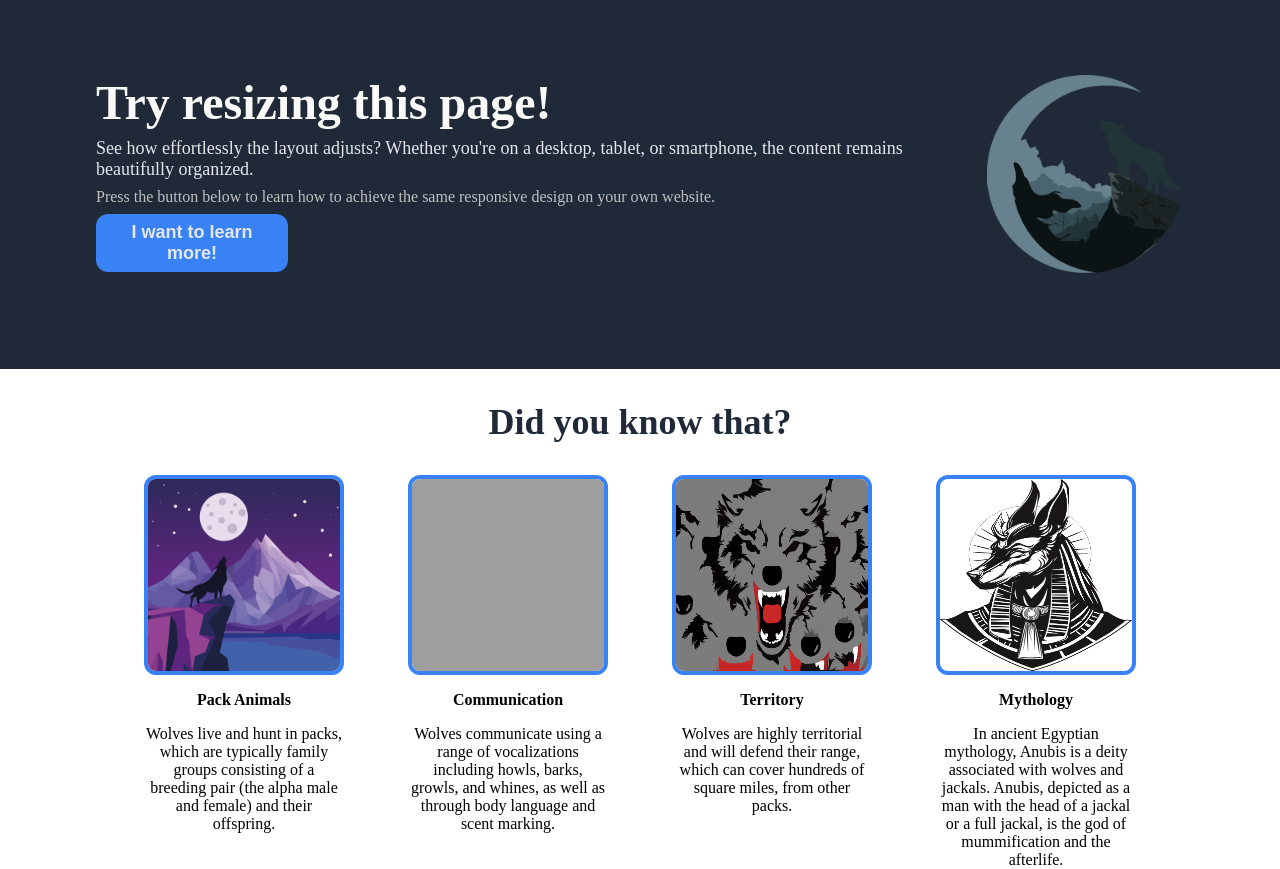
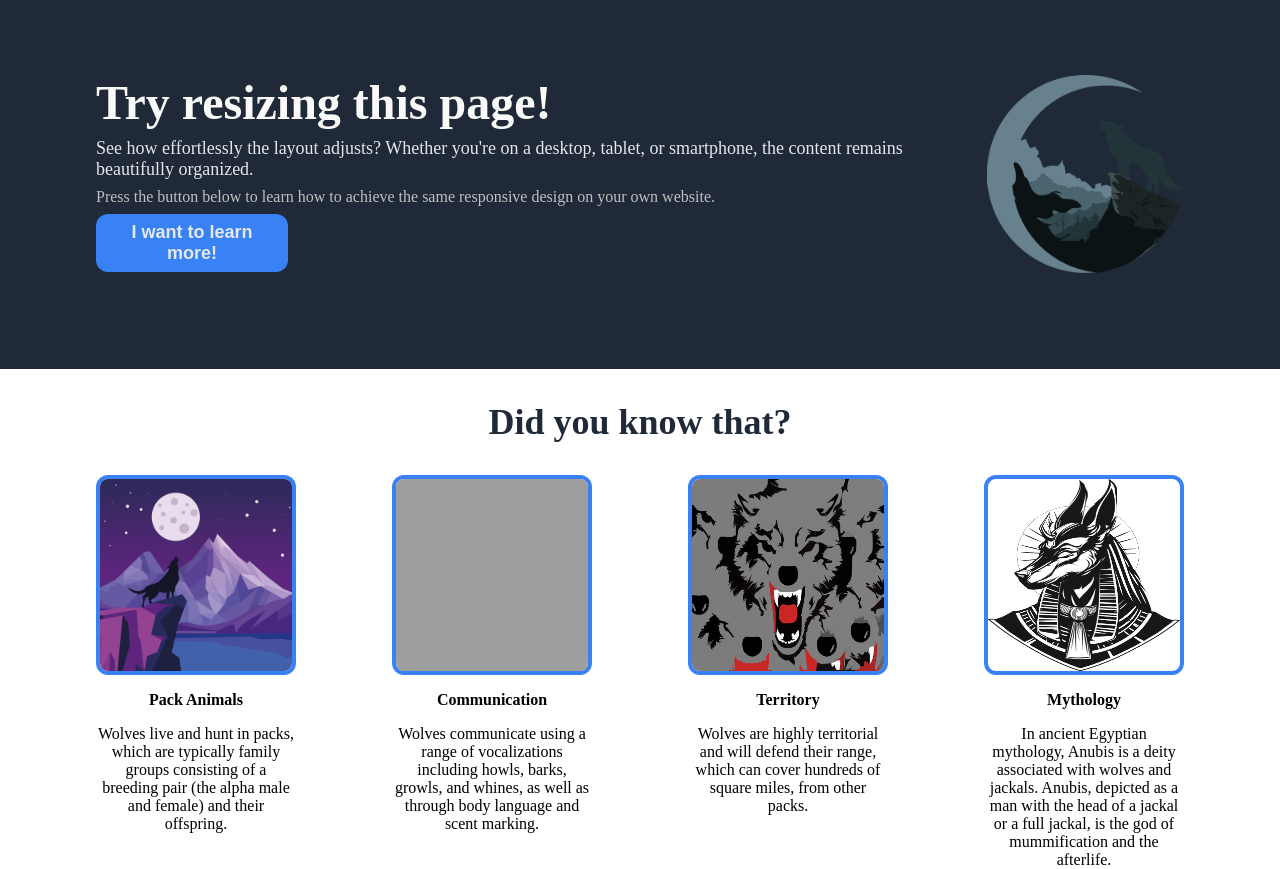
Before and after one commit to Vigleev/TOPLanding, a plain HTML site: page index.html in a window 1280 px wide. Shown: the part 71-940 px from the top of the page. Drawn offline with Linux system fonts and the light colour scheme; grey boxes are pictures that could not be loaded.

Commit message:
fixed paddings and margins to match other sections

```diff
--- a/style.css
+++ b/style.css
@@ -78,19 +78,18 @@ body{
 }
 .info {
     padding-top: 32px;
-    padding-left: 96px;
-    padding-right:96px;
     display:flex;
     flex-direction: column;
-
+    align-items: center;
     gap:32px;
 }
 
 .info-content{
     display:flex;
     justify-content: center;
-    gap:64px;
+    gap:96px;
     flex-wrap:wrap;
+    max-width: 1200px;
 }
 
 .info-caption{
```
Also changed, not shown: index.html (+3 -1 lines).
